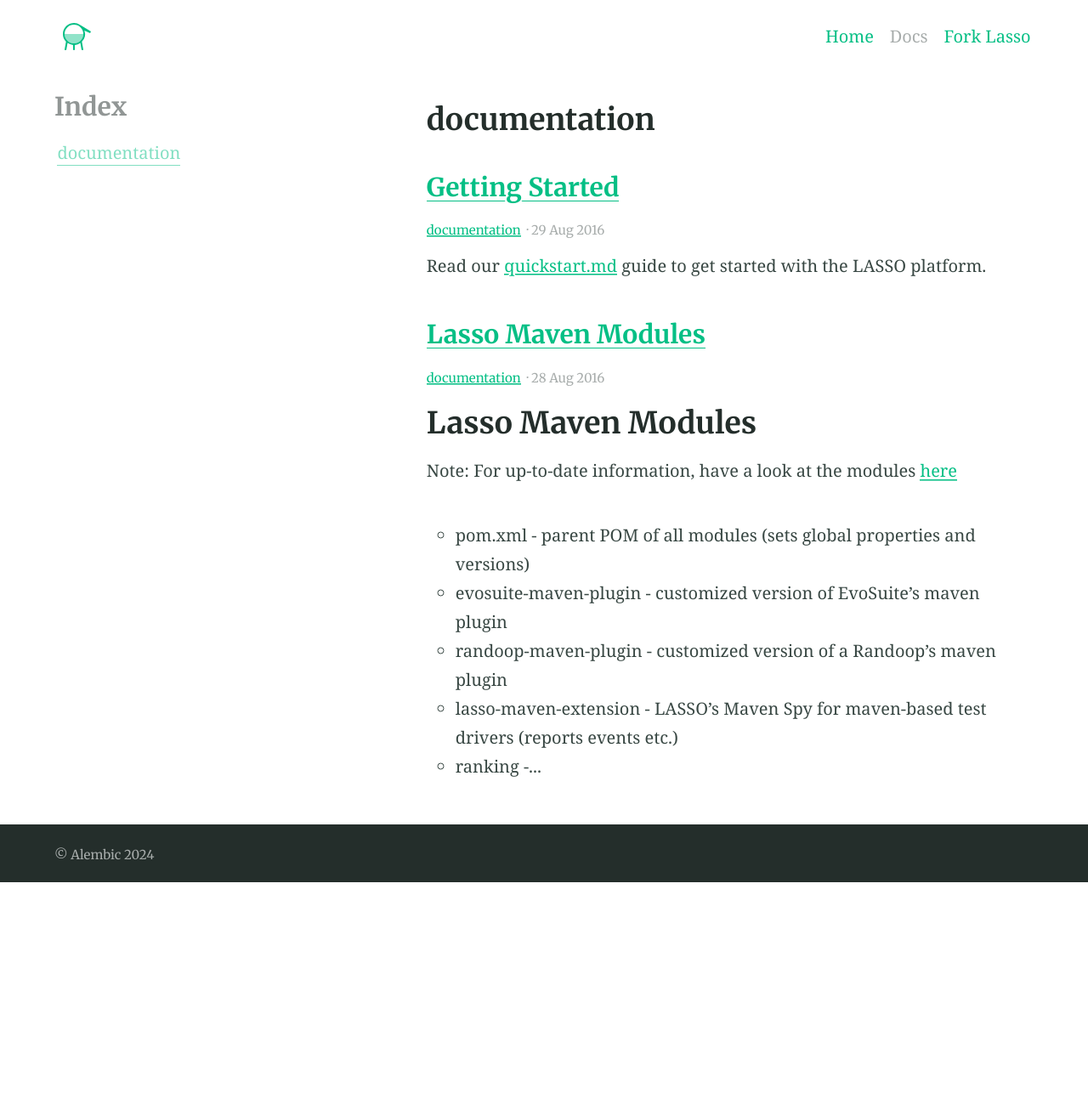
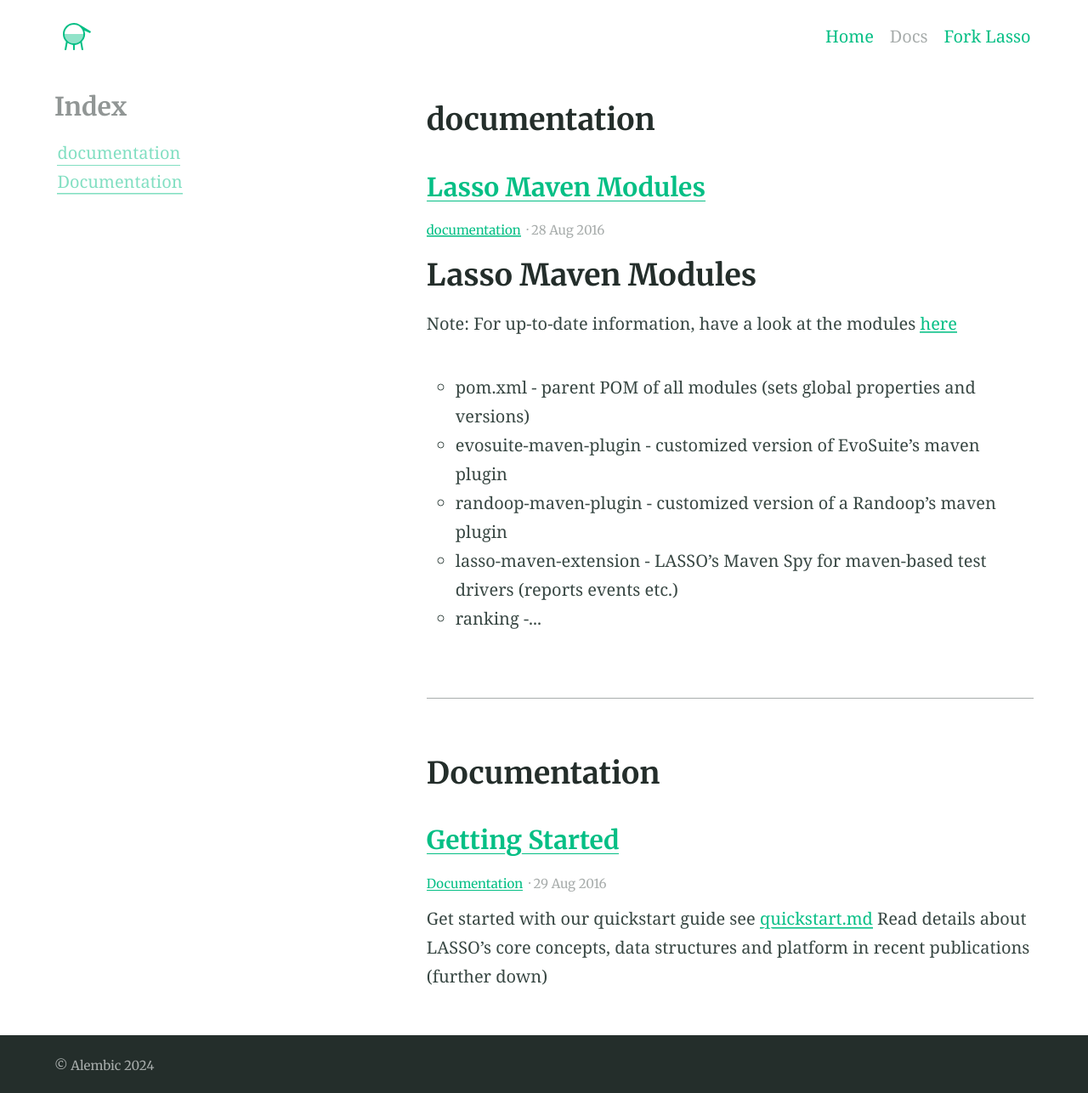
Before and after one commit to BlackOptimusPrime/the-lasso-website, a Jekyll site: the page built from categories.md, in a window 1280 px wide. Shown: the whole page at 85% size. Built offline with Jekyll 4.4.1, drawn with Linux system fonts in a browser that asks for light colours; before the commit the page ends 1038 px from its top, so only the background shows below that.

Commit message:
Update 2016-08-29-example-post-three.md

```diff
--- a/_posts/2016-08-29-example-post-three.md
+++ b/_posts/2016-08-29-example-post-three.md
@@ -1,15 +1,17 @@
 ---
 title: Getting Started
 categories:
-- documentation
+- Documentation
 excerpt: |
-  Read our [quickstart.md](https://github.com/SoftwareObservatorium/lasso/blob/main/doc%2Fquickstart.md) guide to get started with the LASSO platform.
+  Get started with our quickstart guide see [quickstart.md](https://github.com/SoftwareObservatorium/lasso/blob/main/doc%2Fquickstart.md)
+  Read details about LASSO’s core concepts, data structures and platform in recent publications (further down)
 feature_text: |
-  ## Getting Started
-  lasso lasso lasso
+  ## Lasso
+  An Observatorium for the Dynamic Selection, Analysis and Comparison of Software
 feature_image: "https://picsum.photos/2560/600?image=733"
 image: "https://picsum.photos/2560/600?image=733"
 ---
+
 
 Read our [quickstart.md](https://github.com/SoftwareObservatorium/lasso/blob/main/doc%2Fquickstart.md) guide to get started with the LASSO platform.
 
```
